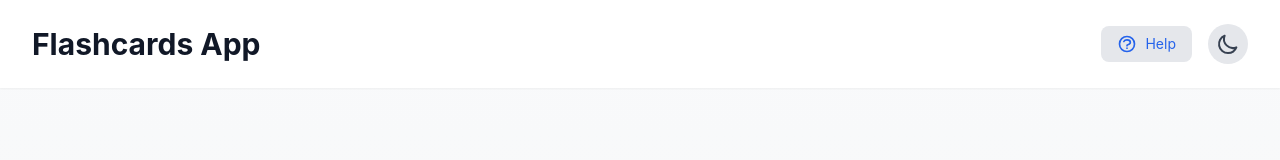
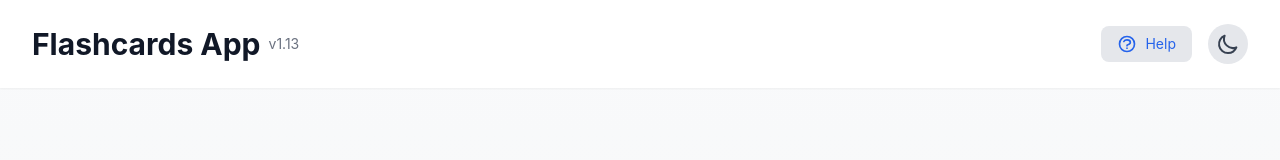
Before and after one commit to camicaillie/dasistgut, a React (Vite) app in the folder flashcards/: page / in a window 1280 px wide. Shown: the top 160 px of the page. Built offline with nearby package versions, Linux system fonts and the light colour scheme.

Commit message:
update version and res session button

```diff
--- a/flashcards/src/App.tsx
+++ b/flashcards/src/App.tsx
@@ -91,8 +91,9 @@ function App() {
               darkMode={darkMode}
               position="bottom"
             >
-              <h1 className={`text-2xl sm:text-3xl font-bold ${darkMode ? 'text-white' : 'text-gray-900'} truncate`}>
+              <h1 className={`text-2xl sm:text-3xl font-bold ${darkMode ? 'text-white' : 'text-gray-900'} truncate flex items-center gap-2`}>
                 Flashcards App
+                <span className={`text-sm font-normal ${darkMode ? 'text-gray-400' : 'text-gray-500'}`}>v1.13</span>
               </h1>
             </GuideTooltip>
             <div className="flex items-center gap-2 sm:hidden">
--- a/flashcards/src/components/FlashcardDeck.tsx
+++ b/flashcards/src/components/FlashcardDeck.tsx
@@ -769,7 +769,7 @@ export const FlashcardDeck = ({
       {/* Restart button */}
       <button
         onClick={handleRestart}
-        className={`px-6 py-2 ${darkMode ? 'text-gray-400 hover:text-gray-300' : 'text-gray-600 hover:text-gray-800'} transition-colors duration-200`}
+        className={`px-6 py-3 ${darkMode ? 'bg-blue-600 hover:bg-blue-700' : 'bg-blue-500 hover:bg-blue-600'} text-white rounded-lg transition-colors duration-200 font-medium shadow-sm`}
       >
         Restart Session
       </button>
```
